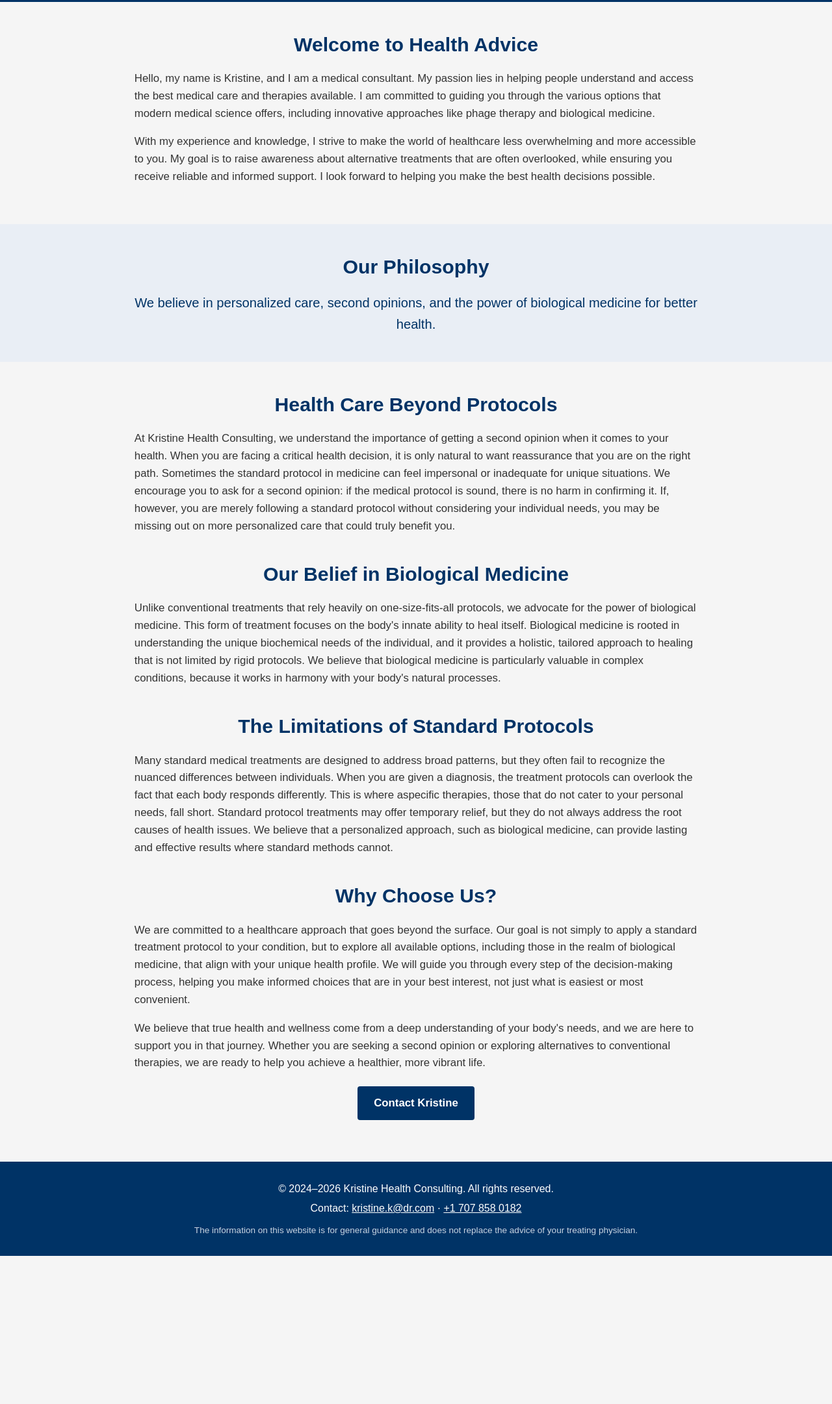
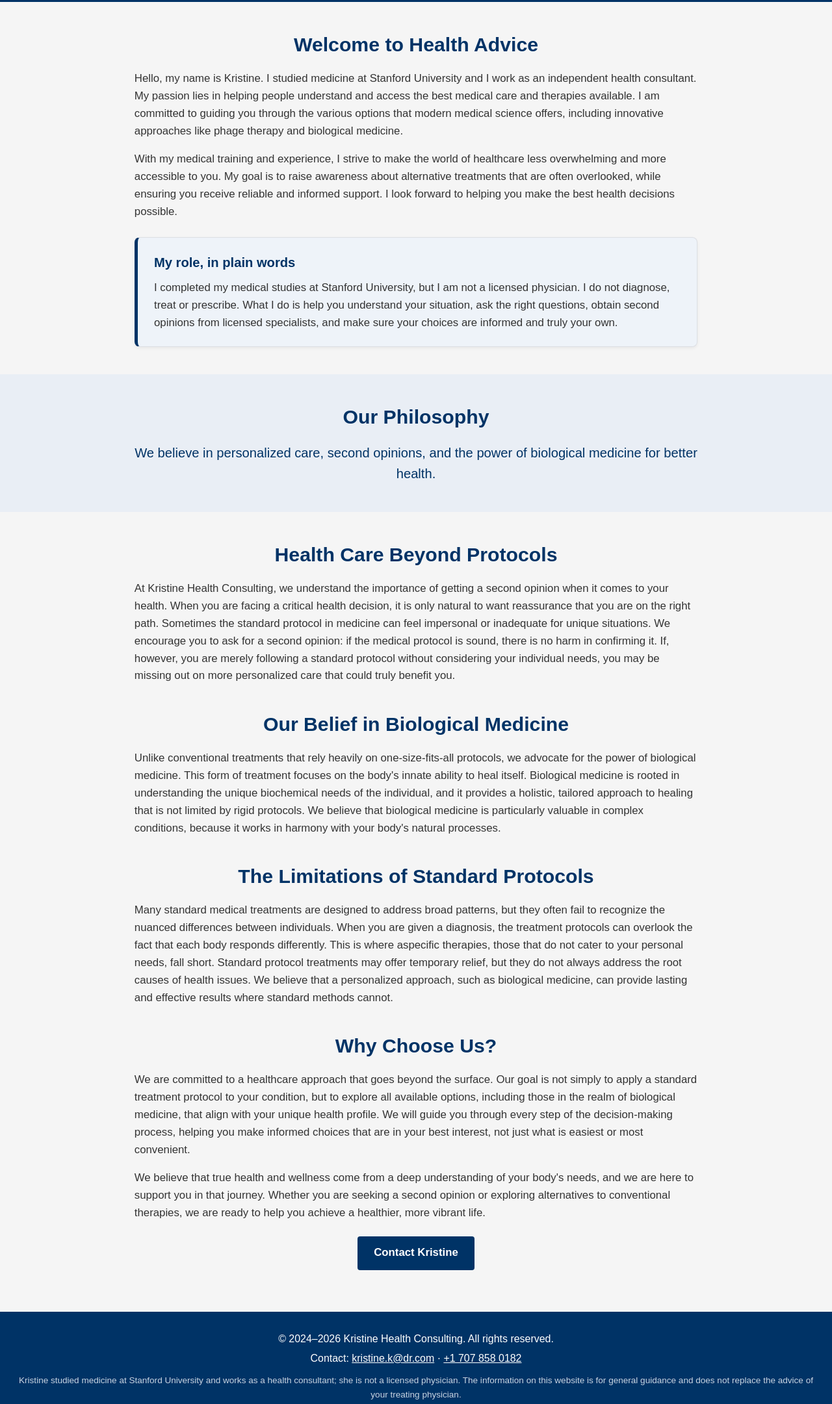
Before and after one commit to nardaxxx/healthadvice, a plain HTML site: page about.html in a window 1280 px wide. Shown: the part 283-2444 px from the top of the page at 65% size. Before the commit the page ends 2216 px from the top, so only its background shows below. Drawn offline with Linux system fonts and the light colour scheme.

Commit message:
Describe Kristine's role accurately: Stanford medical graduate, health consultant, not a licensed physician
Co-Authored-By: Claude Fable 5.1 <noreply@anthropic.com>

```diff
--- a/about.html
+++ b/about.html
@@ -4,11 +4,11 @@
   <meta charset="UTF-8">
   <meta name="viewport" content="width=device-width, initial-scale=1.0">
   <title>About Us - Health Advice</title>
-  <meta name="description" content="Learn about Kristine, a medical consultant dedicated to second opinions, personalized care and biological medicine.">
+  <meta name="description" content="Learn about Kristine, a Stanford-trained health consultant dedicated to second opinions, personalized care and biological medicine.">
   <meta name="author" content="Kristine Health Consulting">
   <meta name="robots" content="index, follow">
   <meta property="og:title" content="About Us - Health Advice">
-  <meta property="og:description" content="Learn about Kristine, a medical consultant dedicated to second opinions, personalized care and biological medicine.">
+  <meta property="og:description" content="Learn about Kristine, a Stanford-trained health consultant dedicated to second opinions, personalized care and biological medicine.">
   <meta property="og:type" content="website">
   <meta property="og:image" content="https://nardaxxx.github.io/healthadvice/images/health-advice.jpg">
   <link rel="canonical" href="https://nardaxxx.github.io/healthadvice/about.html">
@@ -42,8 +42,12 @@
 
     <section class="content">
       <h2>Welcome to Health Advice</h2>
-      <p>Hello, my name is Kristine, and I am a medical consultant. My passion lies in helping people understand and access the best medical care and therapies available. I am committed to guiding you through the various options that modern medical science offers, including innovative approaches like phage therapy and biological medicine.</p>
-      <p>With my experience and knowledge, I strive to make the world of healthcare less overwhelming and more accessible to you. My goal is to raise awareness about alternative treatments that are often overlooked, while ensuring you receive reliable and informed support. I look forward to helping you make the best health decisions possible.</p>
+      <p>Hello, my name is Kristine. I studied medicine at Stanford University and I work as an independent health consultant. My passion lies in helping people understand and access the best medical care and therapies available. I am committed to guiding you through the various options that modern medical science offers, including innovative approaches like phage therapy and biological medicine.</p>
+      <p>With my medical training and experience, I strive to make the world of healthcare less overwhelming and more accessible to you. My goal is to raise awareness about alternative treatments that are often overlooked, while ensuring you receive reliable and informed support. I look forward to helping you make the best health decisions possible.</p>
+      <div class="card role-note">
+        <h3>My role, in plain words</h3>
+        <p>I completed my medical studies at Stanford University, but I am not a licensed physician. I do not diagnose, treat or prescribe. What I do is help you understand your situation, ask the right questions, obtain second opinions from licensed specialists, and make sure your choices are informed and truly your own.</p>
+      </div>
     </section>
 
     <section class="content band">
@@ -71,7 +75,7 @@
   <footer class="site-footer">
     <p>&copy; 2024&ndash;2026 Kristine Health Consulting. All rights reserved.</p>
     <p>Contact: <a href="mailto:kristine.k@dr.com">kristine.k@dr.com</a> &middot; <a href="tel:+17078580182">+1 707 858 0182</a></p>
-    <p class="small">The information on this website is for general guidance and does not replace the advice of your treating physician.</p>
+    <p class="small">Kristine studied medicine at Stanford University and works as a health consultant; she is not a licensed physician. The information on this website is for general guidance and does not replace the advice of your treating physician.</p>
   </footer>
 </body>
 </html>
--- a/styles.css
+++ b/styles.css
@@ -223,6 +223,10 @@ a { color: var(--navy); }
 }
 .button-outline:hover, .button-outline:focus-visible { background: var(--navy); color: #fff; }
 
+/* Nota sul ruolo (pagina About) */
+.role-note { margin: 1.5em 0 0; background: #eef3f9; }
+.role-note p { margin: 0; }
+
 /* Moduli di contatto (Formspree) */
 .contact-form {
   display: grid;
```
Also changed, not shown: 404.html (+1 -1 lines), contact.html (+2 -2 lines), index.html (+2 -2 lines), services.html (+4 -4 lines), thanks.html (+1 -1 lines).
